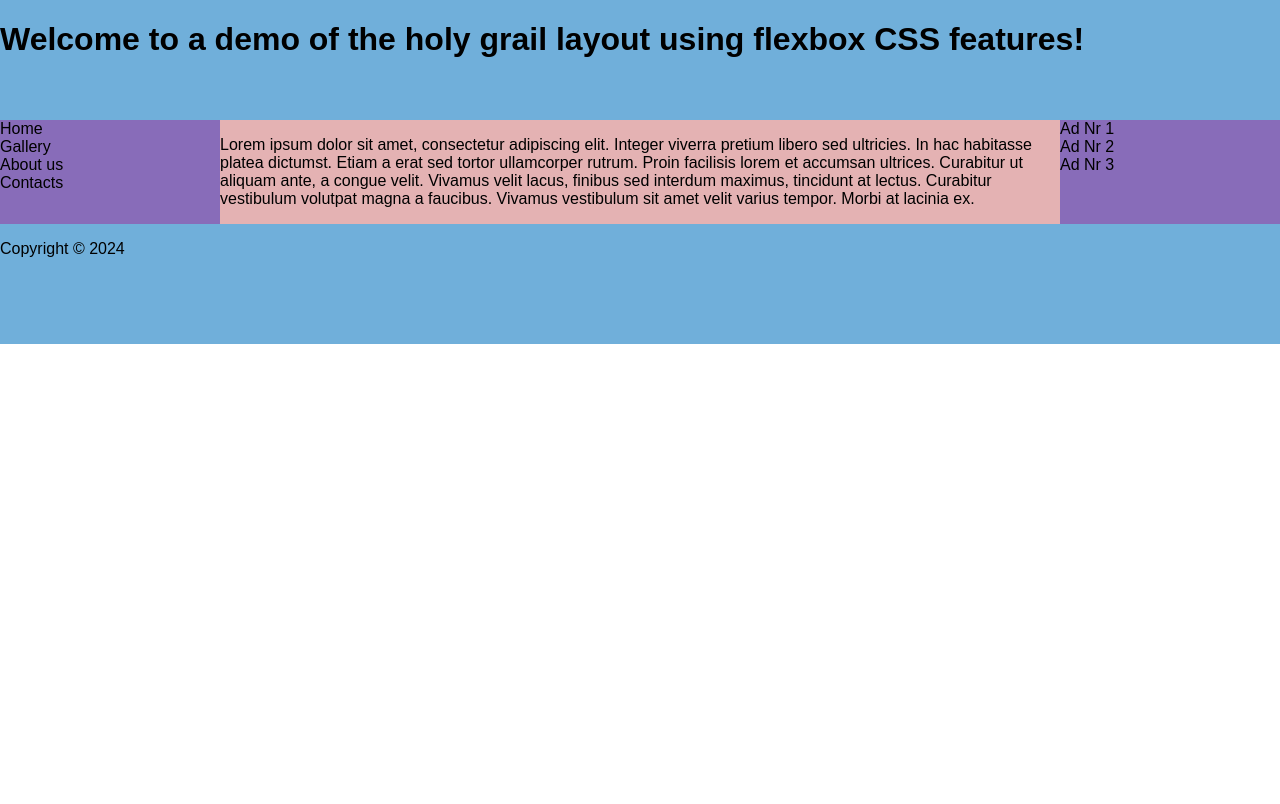
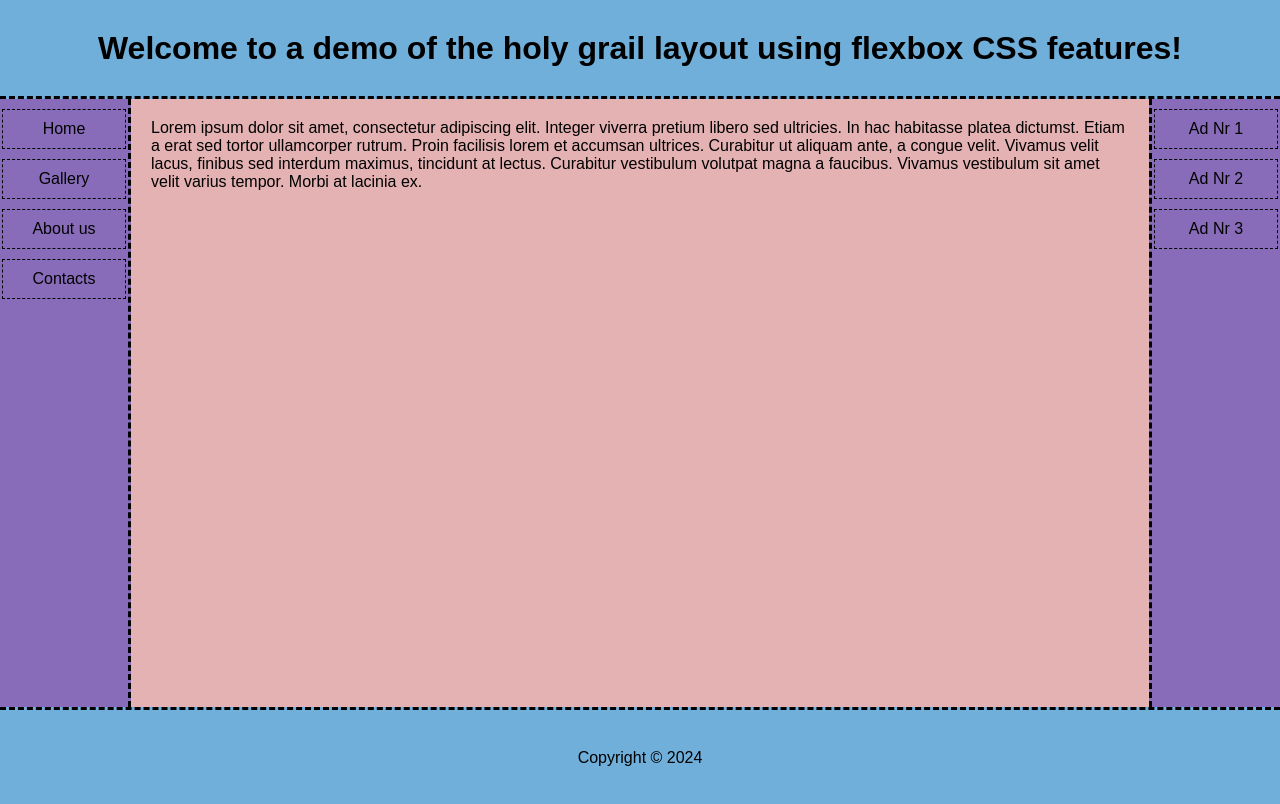
Before and after one commit to matsbak/exercises, a plain HTML site: page IDATA2301/flexbox-holy-grail/index.html in a window 1280 px wide. Drawn offline with Linux system fonts and the light colour scheme.

Commit message:
Continued exercise

```diff
--- a/IDATA2301/flexbox-holy-grail/index.html
+++ b/IDATA2301/flexbox-holy-grail/index.html
@@ -8,35 +8,74 @@
     body {
       margin: 0;
       font-family: Arial, sans-serif;
+
       display: flex;
       flex-wrap: wrap;
     }
     header {
-      width: 100%;
-      height: 120px;
+      height: 12vh;
+      border-bottom: dashed;
       background-color: #70AFDA;
+
+      flex: 0 1 100%;
       order: -2;
+
+      display: flex;
+      justify-content: center;
+      align-items: center;
     }
     main {
+      padding: 20px;
       background-color: #E4B2B3;
-      flex: 1;
+
+      flex: 1; /* flex: 1 1 0% */
       order: 0;
     }
     nav {
-      width: 220px;
+      height: 76vh;
+      border-right: dashed;
       background-color: #886CB9;
+
+      flex: 0 1 10%;
       order: -1;
+
+      display: flex;
+      flex-flow: column wrap;
+      align-items: center;
     }
     aside {
-      width: 220px;
+      height: 76vh;
+      border-left: dashed;
       background-color: #886CB9;
+
+      flex: 0 1 10%;
       order: 1;
+
+      display: flex;
+      flex-flow: column wrap;
+      align-items: center;
     }
     footer {
-      width: 100%;
-      height: 120px;
+      height: 12vh;
+      border-top: dashed;
       background-color: #70AFDA;
+
+      flex: 0 1 100%;
       order: 2;
+
+      display: flex;
+      justify-content: center;
+      align-items: center;
+    }
+    p {
+      margin: 0;
+    }
+    div {
+      margin-top: 10px;
+      padding: 10px;
+      width: 80%;
+      border: 1px dashed;
+      text-align: center;
     }
   </style>
   <body>
```
